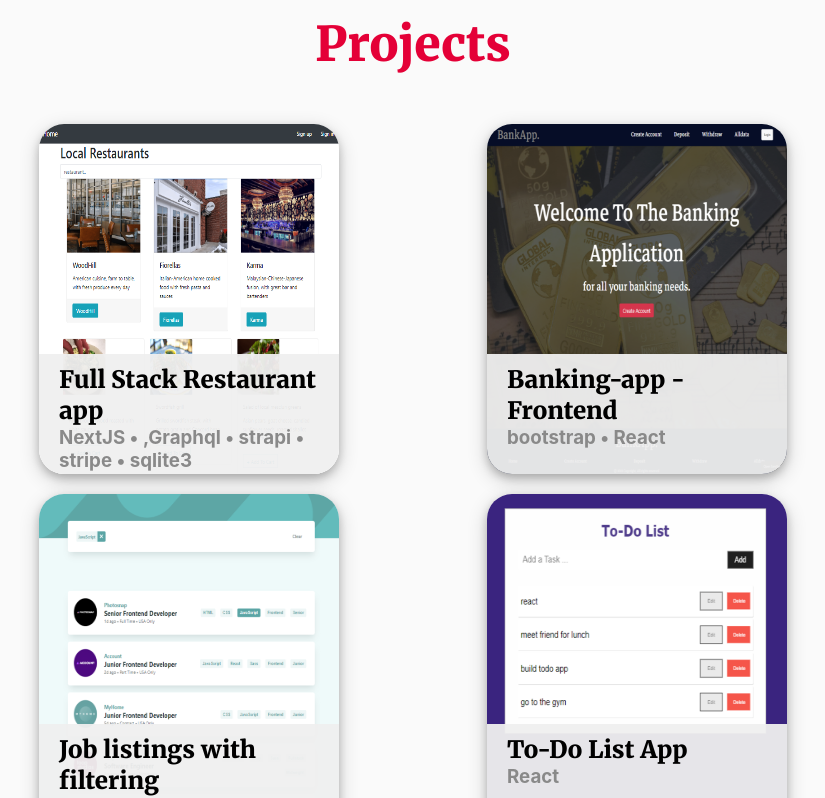
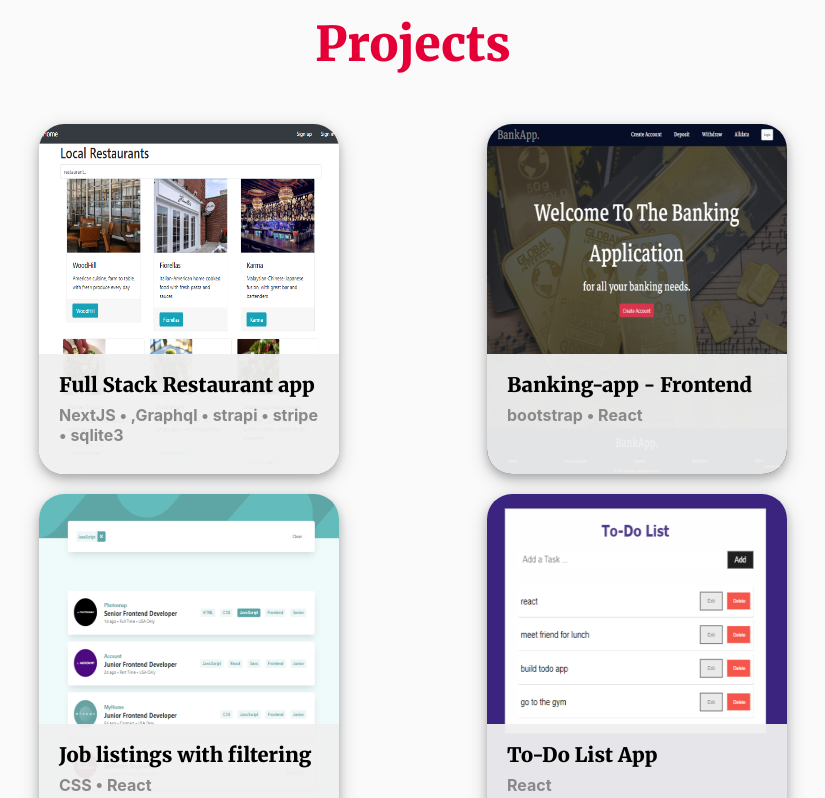
Before and after one commit to melanierolo/Portfolio-react, a React (Create React App) app: page / in a window 1280 px wide. Shown: the part 1640-2438 px from the top of the page, without its empty margins (227-1052 px from the left). Built offline with nearby package versions, Linux system fonts and the light colour scheme.

Commit message:
feature_improve:changed the CardProject style

```diff
--- a/src/components/ButtonElement/style.css
+++ b/src/components/ButtonElement/style.css
@@ -21,7 +21,6 @@
 
 .btn--secondary {
   padding: 8px 20px;
-  transition: all 0.3s ease-out;
 }
 
 .btn--medium {
--- a/src/components/CardProject/style.css
+++ b/src/components/CardProject/style.css
@@ -29,15 +29,20 @@
   border-radius: 0 0 25px 25px;
   padding: 10px 20px;
   text-align: left;
-
-  transition: all 0.05s ease-in-out;
+  /* CSS transitions */
+  -webkit-transition: all 0.5s ease;
+  -moz-transition: all 0.5s ease;
+  transition: all 0.5s ease;
 }
 .container .card h1 {
   color: black;
+  font-size: 20px;
+  padding: 8px 0;
 }
 
 .container .card h3 {
   color: #898989;
+  font-size: 16px;
 }
 
 .container .card .overlay .overlay-btn {
@@ -78,4 +83,10 @@
 .container .card:hover .overlay-btn {
   opacity: 1;
   visibility: visible;
+  padding: 16px 0;
 }
+
+.container .card:hover .overlay-btn {
+  display: flex;
+  justify-content: space-around;
+}
--- a/src/data/data.json
+++ b/src/data/data.json
@@ -29,8 +29,8 @@
       "subtitle": ["React"],
       "image": "images/project-to-do.png",
       "description": "This application was created in React. On this application you can create,edit and delete a todo list item",
-      "gitHubLink": "https://github.com/melanierolo/Portfolio",
-      "demoLink": "https://melanierolo.github.io/Portfolio/"
+      "gitHubLink": "https://github.com/melanierolo/to-do-list-application",
+      "demoLink": "https://melanierolo.github.io/to-do-list-application/"
     },
     {
       "title": "Portfolio",
```
